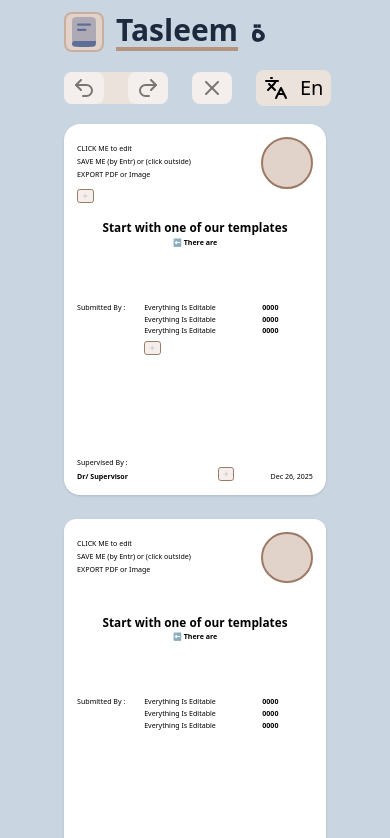
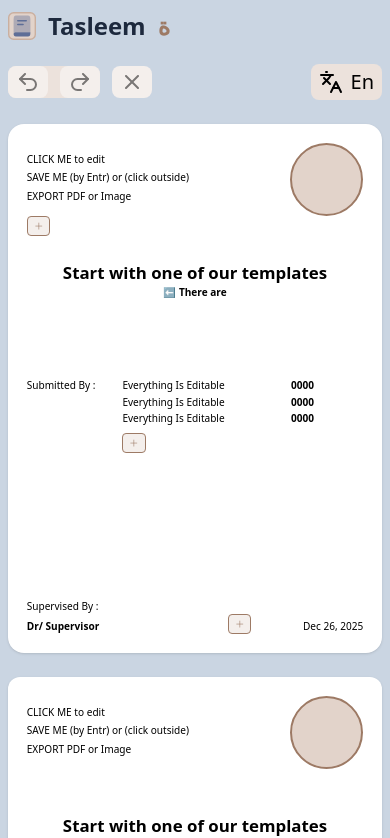
Before and after one commit to ahmed-ghallap/Taslemma, a React (Vite) app: page / in a window 390 px wide. Shown: the top 838 px of the page. Built offline with nearby package versions, Linux system fonts and the light colour scheme; what tailwindcss-motion would draw is missing.

Commit message:
Updating Phone View

```diff
--- a/src/blocks/Button.jsx
+++ b/src/blocks/Button.jsx
@@ -13,7 +13,7 @@
     <button
       onClick={onClick}
       disabled={disabled}
-      className={`bg-primary-200 hover:bg-primary-400 active:bg-primary-300 disabled:bg-primary-100 flex items-center gap-3 rounded-lg px-2 py-1 text-lg transition duration-200 disabled:cursor-not-allowed disabled:*:opacity-50 ${className}`}
+      className={`bg-primary-200 hover:bg-primary-400 active:bg-primary-300 disabled:bg-primary-100 flex items-center gap-2 rounded-lg px-2 py-1 text-sm transition duration-200 disabled:cursor-not-allowed disabled:*:opacity-50 lg:gap-3 lg:text-lg ${className}`}
     >
       {icon}
 
--- a/src/blocks/ToolbarPanel.jsx
+++ b/src/blocks/ToolbarPanel.jsx
@@ -50,8 +50,12 @@
   };
 
   return (
-    <nav className={"flex h-6 items-center gap-6 " + className}>
-      <span className="bg-primary-200 flex gap-6 rounded-lg">
+    <nav
+      className={
+        "flex h-max flex-wrap items-center gap-3 lg:h-6 lg:gap-6 " + className
+      }
+    >
+      <span className="bg-primary-200 flex gap-3 rounded-lg lg:gap-6">
         <Buttton
           icon={<Undo2 size={24} />}
           sronly="undo button"
--- a/src/index.css
+++ b/src/index.css
@@ -43,5 +43,5 @@
 }
 
 .container {
-  @apply container mx-auto px-16;
+  @apply container mx-auto px-2 lg:px-16;
 }
--- a/src/pages/home/blocks/navbar-section/components/Logo.jsx
+++ b/src/pages/home/blocks/navbar-section/components/Logo.jsx
@@ -10,12 +10,12 @@
     onLoadLogo();
   }, []);
   return (
-    <header className="flex gap-3 text-3xl font-bold">
-      <img src={logoUrl} alt="Taslema website Logo" />
-      <b className="decoration-primary-500 text-slate-800 underline decoration-4 underline-offset-6">
+    <header className="flex h-7 items-center gap-3 text-2xl leading-[100%] font-bold lg:h-12 lg:text-4xl">
+      <img className="h-full" src={logoUrl} alt="Taslema website Logo" />
+      <b className="decoration-primary-500 text-slate-800 decoration-4 underline-offset-6">
         Tasleem
       </b>
-      <b className="text-slate-800">ة</b>
+      <b className="text-primary-600">ة</b>
     </header>
   );
 }
```
